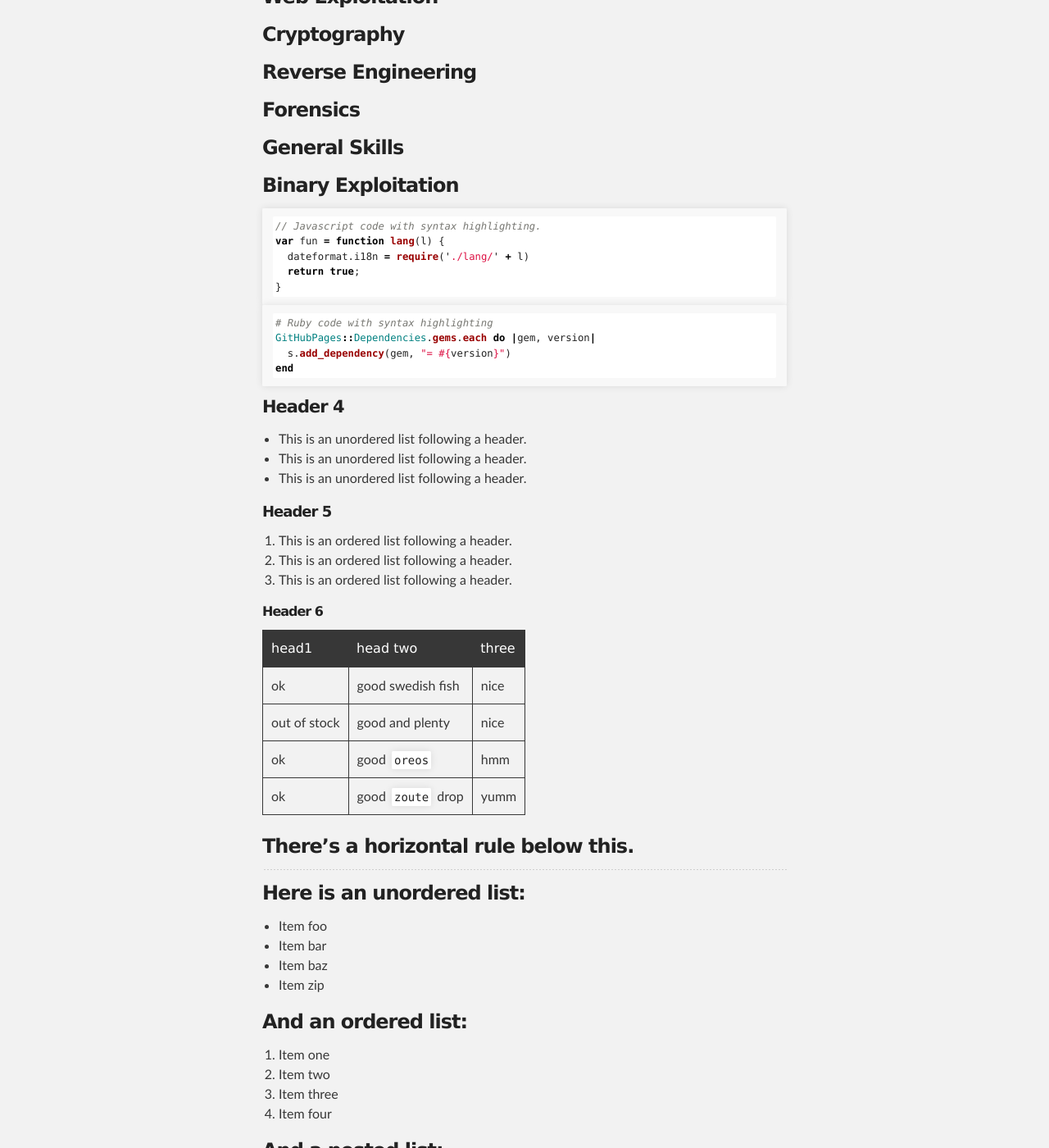
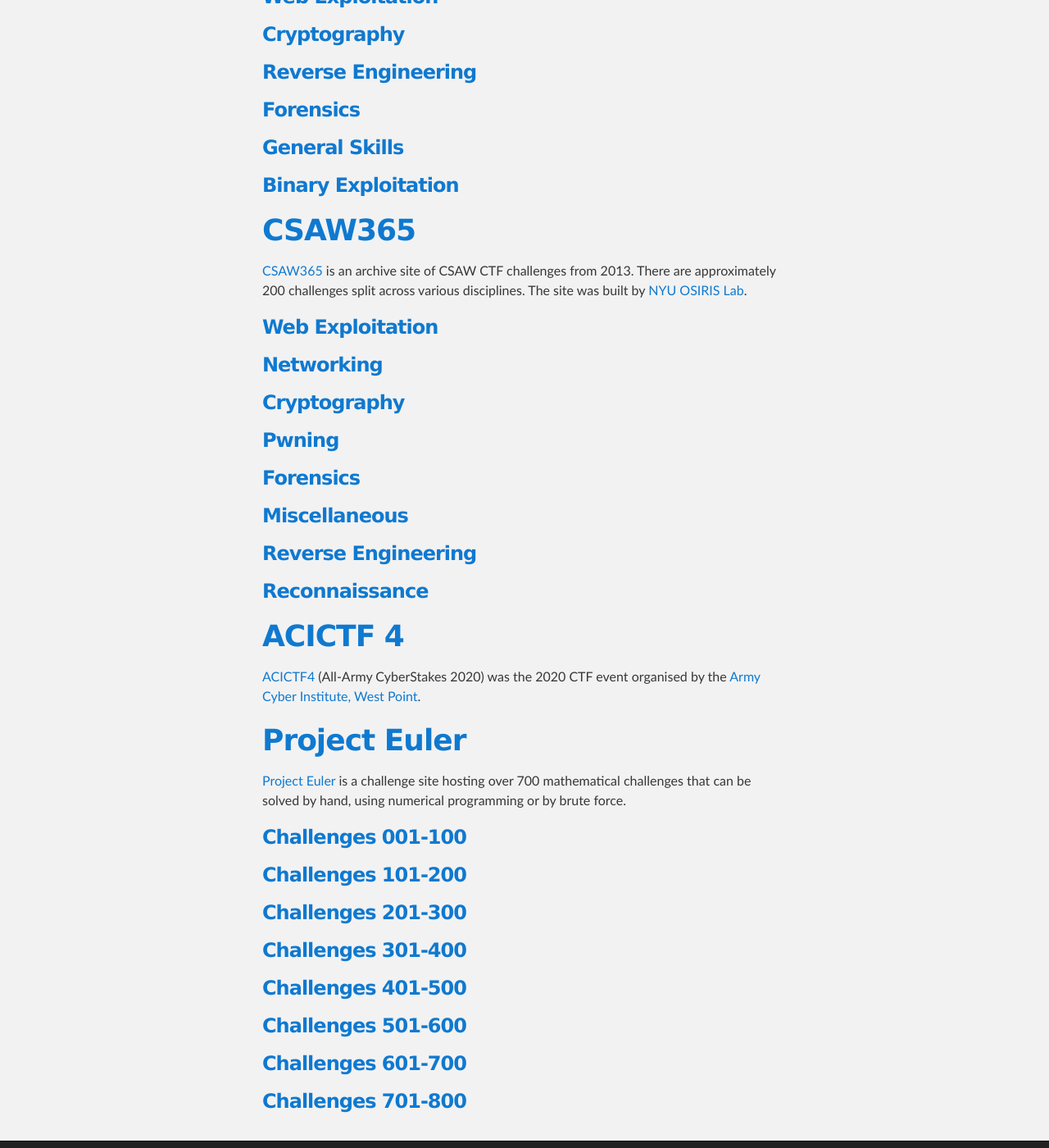
Before and after one commit to djm89uk/djm89uk.github.io, a Jekyll site: the page built from index.md, in a window 1280 px wide and 1400 px high, scrolled down 667 px. Shown: the whole window at 82% size. Built offline with Jekyll 4.4.1, drawn with Linux system fonts in a browser that asks for light colours; our own code applies the rules of GitHub Pages for plain Markdown files; some of the changed text lies outside the part shown.

Commit message:
Update index.md

````diff
--- a/index.md
+++ b/index.md
@@ -8,113 +8,42 @@ This is a homepage to record my progression of CTF and programming challenges.
 
 [picoCTF](https://picoctf.org/) is a free computer security game with original educational content built on a capture-the-flag framework created by security and privacy experts at [Carnegie Mellon University.](https://cmu.edu/).
 
-## PicoGym
+## [PicoGym](./picogym.md)
 
 picoCTF provides a practice CTF environment called picoGym to allow individuals to work on their CTF skills outside of a formal CTF event.
 
-### Web Exploitation
-### Cryptography
-### Reverse Engineering
-### Forensics
-### General Skills
-### Binary Exploitation
+### [Web Exploitation](./picogym_we.md)
+### [Cryptography](./picogym_c.md)
+### [Reverse Engineering](./picogym_re.md)
+### [Forensics](./picogym_f.md)
+### [General Skills](./picogym_gs.md)
+### [Binary Exploitation](./picogym_be.md)
 
-```js
-// Javascript code with syntax highlighting.
-var fun = function lang(l) {
-  dateformat.i18n = require('./lang/' + l)
-  return true;
-}
-```
+# [CSAW365](./csaw.md)
 
-```ruby
-# Ruby code with syntax highlighting
-GitHubPages::Dependencies.gems.each do |gem, version|
-  s.add_dependency(gem, "= #{version}")
-end
-```
+[CSAW365](https://365.csaw.io/) is an archive site of CSAW CTF challenges from 2013.  There are approximately 200 challenges split across various disciplines.  The site was built by [NYU OSIRIS Lab](https://www.osiris.cyber.nyu.edu/).
 
-#### Header 4
+### [Web Exploitation](./csaw_we.md)
+### [Networking](./csaw_n.md)
+### [Cryptography](./csaw_c.md)
+### [Pwning](./csaw_p.md)
+### [Forensics](./csaw_f.md)
+### [Miscellaneous](./csaw_m.md)
+### [Reverse Engineering](./csaw_re.md)
+### [Reconnaissance](./csaw_r.md)
 
-*   This is an unordered list following a header.
-*   This is an unordered list following a header.
-*   This is an unordered list following a header.
+# [ACICTF 4](./acictf4.md)
 
-##### Header 5
+[ACICTF4](https://www.acictf.com/) (All-Army CyberStakes 2020) was the 2020 CTF event organised by the [Army Cyber Institute, West Point](https://cyber.army.mil/).
 
-1.  This is an ordered list following a header.
-2.  This is an ordered list following a header.
-3.  This is an ordered list following a header.
+# [Project Euler](./euler.md)
+[Project Euler](https://projecteuler.net/) is a challenge site hosting over 700 mathematical challenges that can be solved by hand, using numerical programming or by brute force.
 
-###### Header 6
-
-| head1        | head two          | three |
-|:-------------|:------------------|:------|
-| ok           | good swedish fish | nice  |
-| out of stock | good and plenty   | nice  |
-| ok           | good `oreos`      | hmm   |
-| ok           | good `zoute` drop | yumm  |
-
-### There's a horizontal rule below this.
-
-* * *
-
-### Here is an unordered list:
-
-*   Item foo
-*   Item bar
-*   Item baz
-*   Item zip
-
-### And an ordered list:
-
-1.  Item one
-1.  Item two
-1.  Item three
-1.  Item four
-
-### And a nested list:
-
-- level 1 item
-  - level 2 item
-  - level 2 item
-    - level 3 item
-    - level 3 item
-- level 1 item
-  - level 2 item
-  - level 2 item
-  - level 2 item
-- level 1 item
-  - level 2 item
-  - level 2 item
-- level 1 item
-
-### Small image
-
-![Octocat](https://github.githubassets.com/images/icons/emoji/octocat.png)
-
-### Large image
-
-![Branching](https://guides.github.com/activities/hello-world/branching.png)
-
-
-### Definition lists can be used with HTML syntax.
-
-<dl>
-<dt>Name</dt>
-<dd>Godzilla</dd>
-<dt>Born</dt>
-<dd>1952</dd>
-<dt>Birthplace</dt>
-<dd>Japan</dd>
-<dt>Color</dt>
-<dd>Green</dd>
-</dl>
-
-```
-Long, single-line code blocks should not wrap. They should horizontally scroll if they are too long. This line should be long enough to demonstrate this.
-```
-
-```
-The final element.
-```
+### [Challenges 001-100](./euler_0.md)
+### [Challenges 101-200](./euler_1.md)
+### [Challenges 201-300](./euler_2.md)
+### [Challenges 301-400](./euler_3.md)
+### [Challenges 401-500](./euler_4.md)
+### [Challenges 501-600](./euler_5.md)
+### [Challenges 601-700](./euler_6.md)
+### [Challenges 701-800](./euler_7.md)
````
